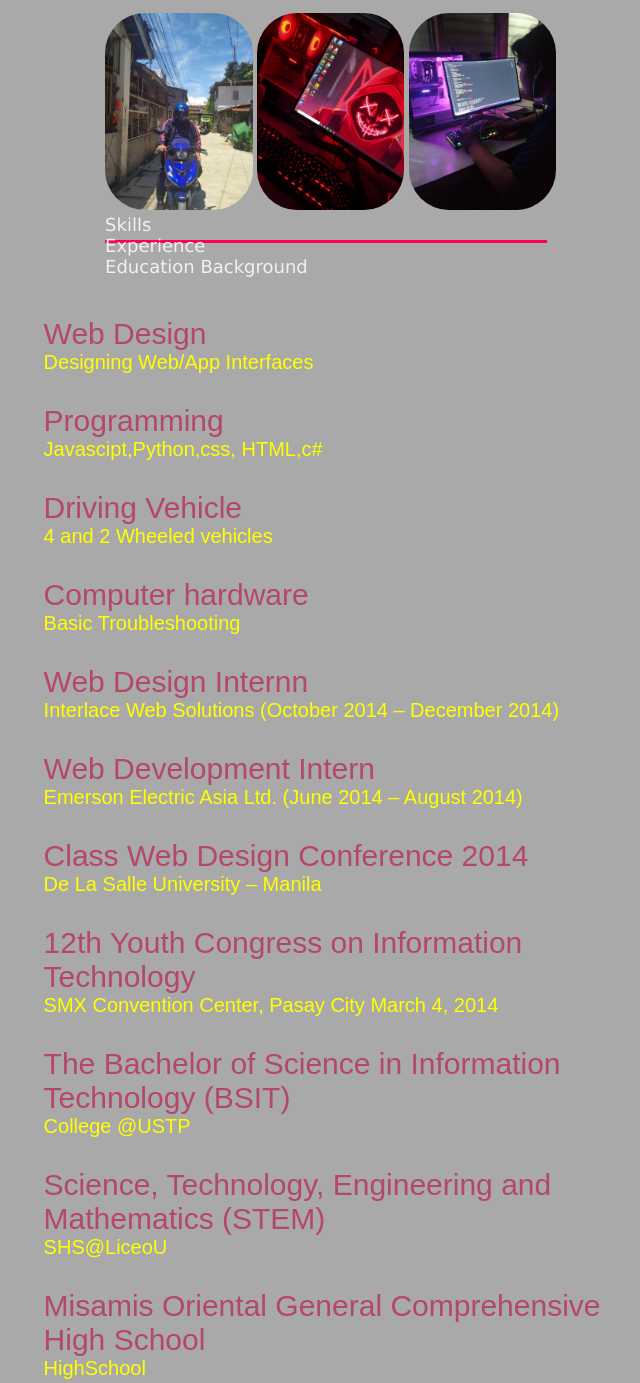
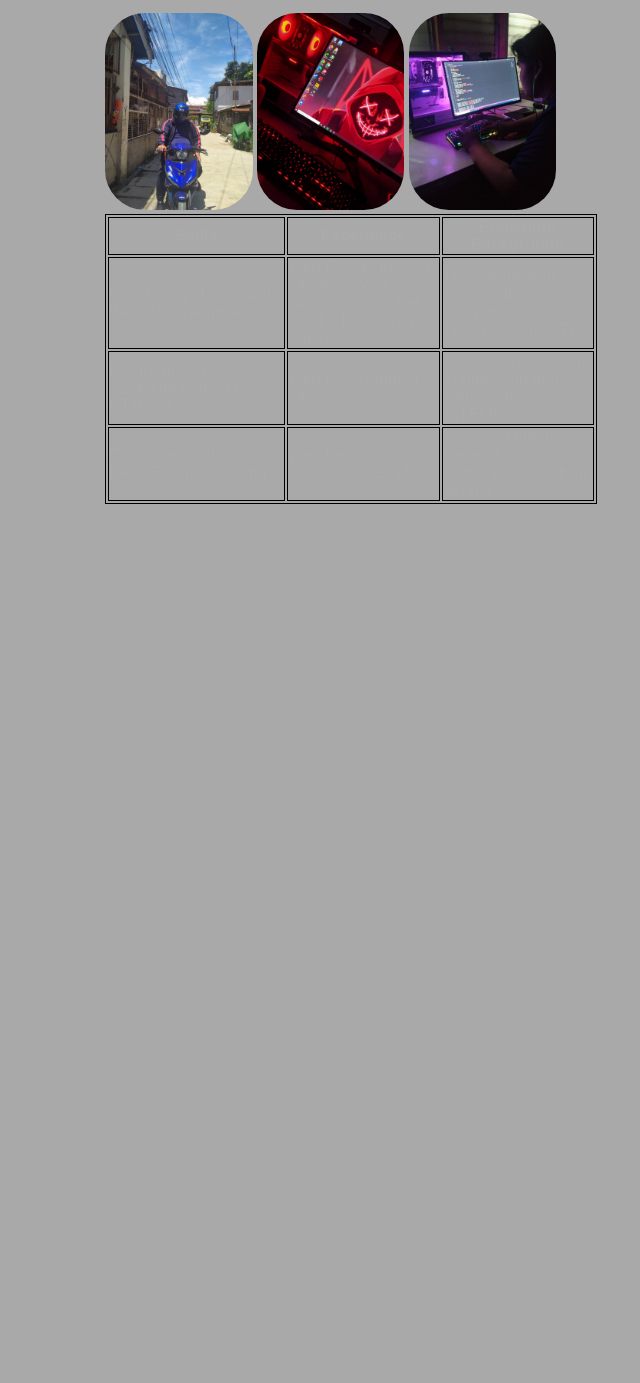
Before and after one commit to Marky20023/Marky20023.github.io, a plain HTML site: page index.html in a window 1280 px wide. Shown: the part 1309-2692 px from the top of the page, without its empty margins (494-1134 px from the left). After the commit the page ends 1953 px from the top, so only its background shows below. Drawn offline with Linux system fonts and the light colour scheme.

Commit message:
Lastnani pLS

```diff
--- a/index.html
+++ b/index.html
@@ -42,37 +42,33 @@
                     <img src="./hobby 2.jpg">
                     <img src="./Hobby 3.jpg">
 
+                </div>
+                <table>
+                    <tr>
+                      <th>Skills</th>
+                      <th>Experience</th>
+                      <th>Education Background</th>
 
+                    </tr>
+                    <tr>
+                      <td>Web Design Designing- Web/App Interfaces</td>
+                      <td>Web Design Internn- Interlace Web Solutions (October 2014 – December 2014)</td>
+                      <td>The Bachelor of Science in Information Technology (BSIT)</td>
+                    </tr>
+                    <tr>
+                      <td>Programming- Javascipt,Python,css, HTML,c#</td>
+                      <td>Web Development Intern</td>
+                      <td>Science, Technology, Engineering and Mathematics (STEM)</td>
+                    </tr>
+                    <tr>
+                      <td>Computer hardware- Basic Troubleshooting</td>
+                      <td>Web Design Conference 20142</td>
+                      <td>Misamis Oriental General Comprehensive High School</td>
+                    </tr>
+                  </table>
                 </div>
-    </div class="tab-titles">
-        <p class="tab-links active-link" onclick="opentab('Skills')">Skills</p>
-        <p class="tab-links" onclick="opentab('Experience')">Experience</p>
-        <p class="tab-links" onclick="opentab('Education Background')">Education Background</p>
-     </div>
 
-     <div class="tab-contents active-tab" id="skills">
-        </table>
-        <ul>
-            <li><span>Web Design</span><br> Designing Web/App Interfaces</li>
-            <li><span>Programming</span><br> Javascipt,Python,css, HTML,c#</li>
-            <li><span>Driving Vehicle</span> <br> 4  and 2 Wheeled vehicles</li>
-            <li><span>Computer hardware</span><br> Basic Troubleshooting</li>
-        </ul>
-   </div><div class="tab-contents" id="Experience">
-    <ul>
-        <li><span>Web Design Internn</span><br> Interlace Web Solutions (October 2014 – December 2014)</li>
-        <li><span>Web Development Intern</span><br> Emerson Electric Asia Ltd. (June 2014 – August 2014)</li>
-        <li><span>Class Web Design Conference 2014</span> <br> De La Salle University – Manila</li>
-        <li><span>12th Youth Congress on Information Technology</span><br>SMX Convention Center, Pasay City March 4, 2014</li>
-    </ul>
-</div><div class="tab-contents"id="Education Background">
-    <ul>
-        <li><span>The Bachelor of Science in Information Technology (BSIT) </span><br> College @USTP</li>
-        <li><span>Science, Technology, Engineering and Mathematics (STEM)</span><br> SHS@LiceoU</li>
-        <li><span>Misamis Oriental General Comprehensive High School</span> <br>HighSchool</li>
-        <li><span>South City Central School </span><br> Gradeschool</li>
-    </ul>
-</div>
+
 </div>
 <div class="image">
     <img src="" class="user-image">
--- a/style.css
+++ b/style.css
@@ -178,3 +178,11 @@ nav ul li a::after{
   width: 30%;
   border-radius: 40px;
 }
+table {
+  border: 1px solid black;
+}
+
+th,
+td {
+  border: 1px solid black;
+}
```
